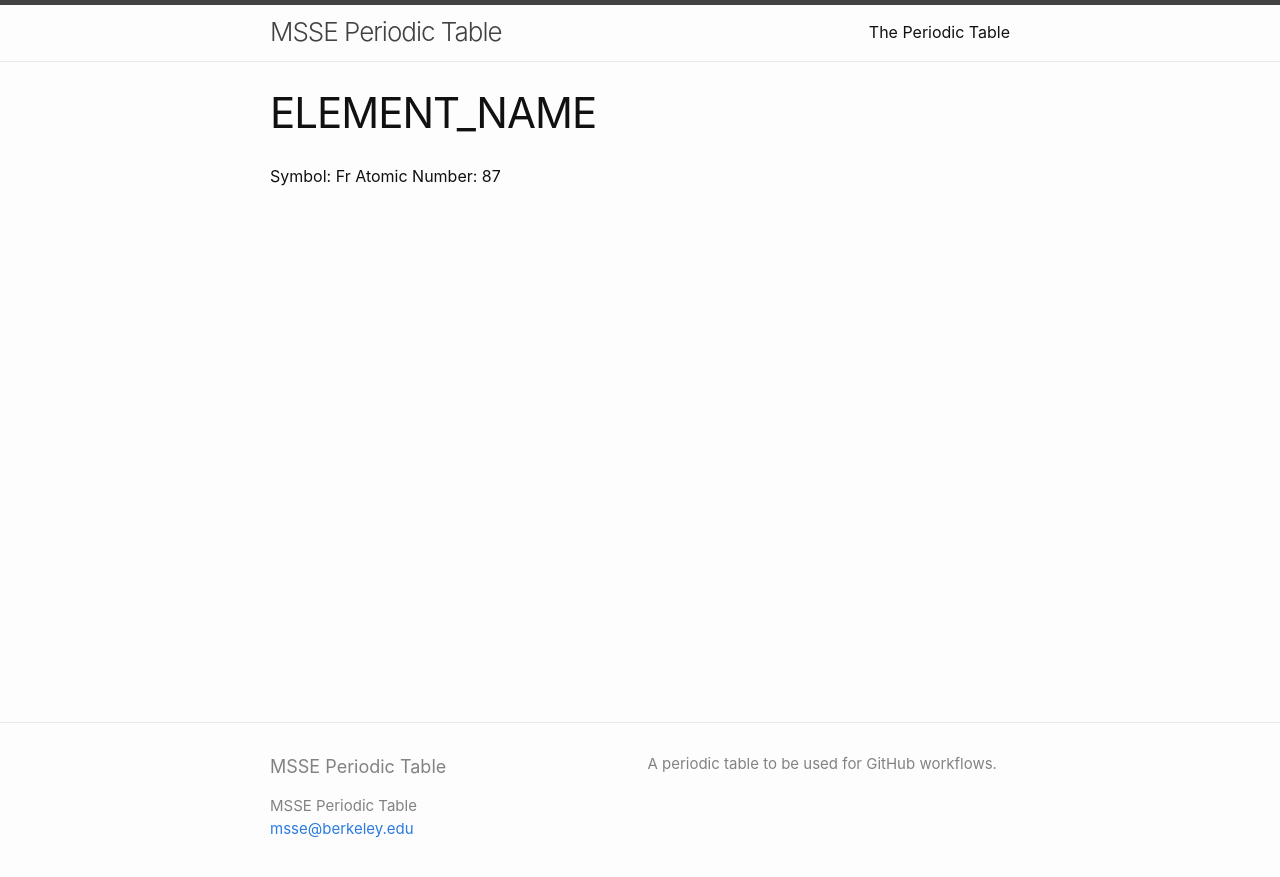
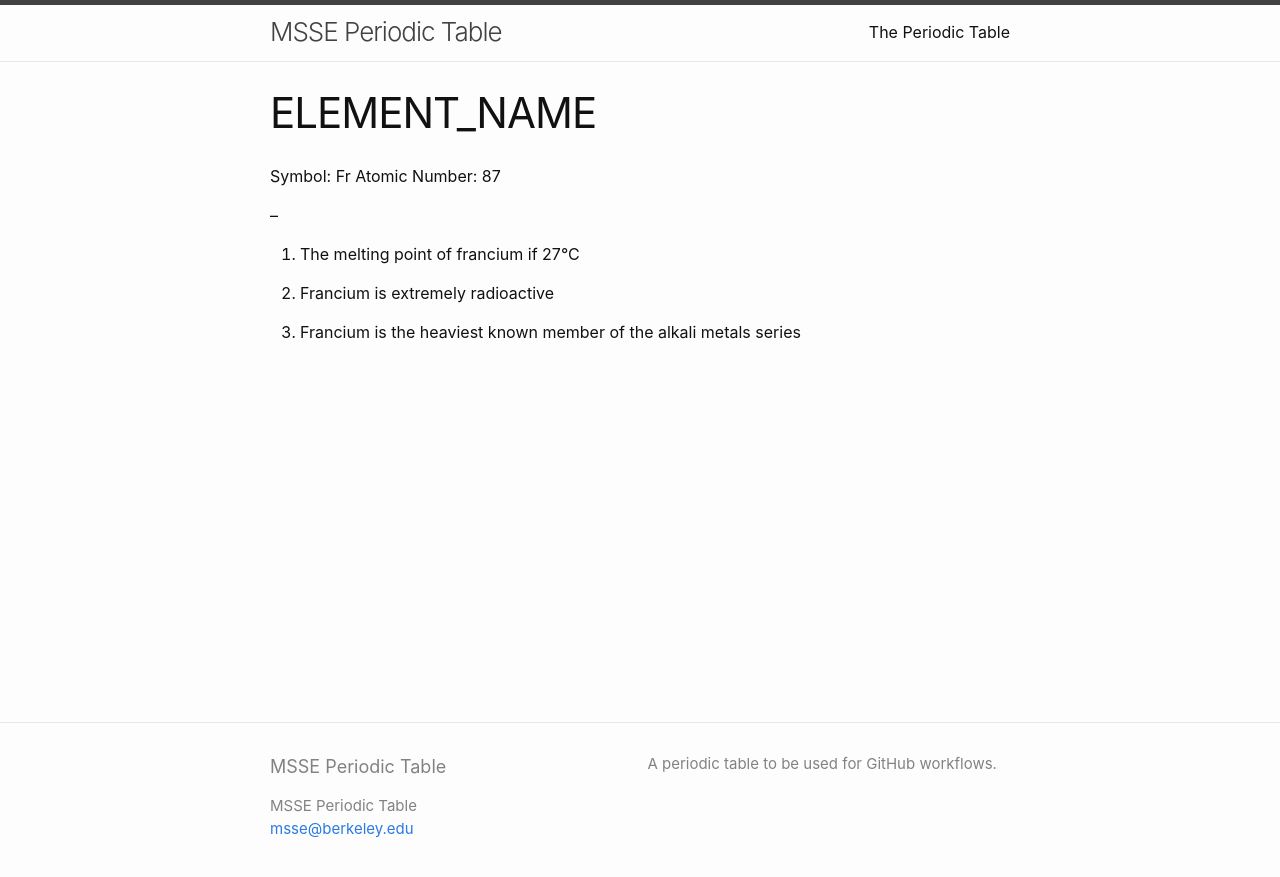
Before and after one commit to msse-chem-280-2023/periodic-table, a Jekyll site: the page built from elements/francium.md, in a window 1280 px wide. Shown: the top 877 px of the page. Built offline with Jekyll 4.4.1, drawn with Linux system fonts in a browser that asks for light colours.

Commit message:
update Francium page

```diff
--- a/elements/francium.md
+++ b/elements/francium.md
@@ -5,3 +5,10 @@ title: ELEMENT_NAME
 
 Symbol: Fr
 Atomic Number: 87
+
+--
+1. The melting point of francium if 27°C
+
+2. Francium is extremely radioactive
+
+3. Francium is the heaviest known member of the alkali metals series
```
